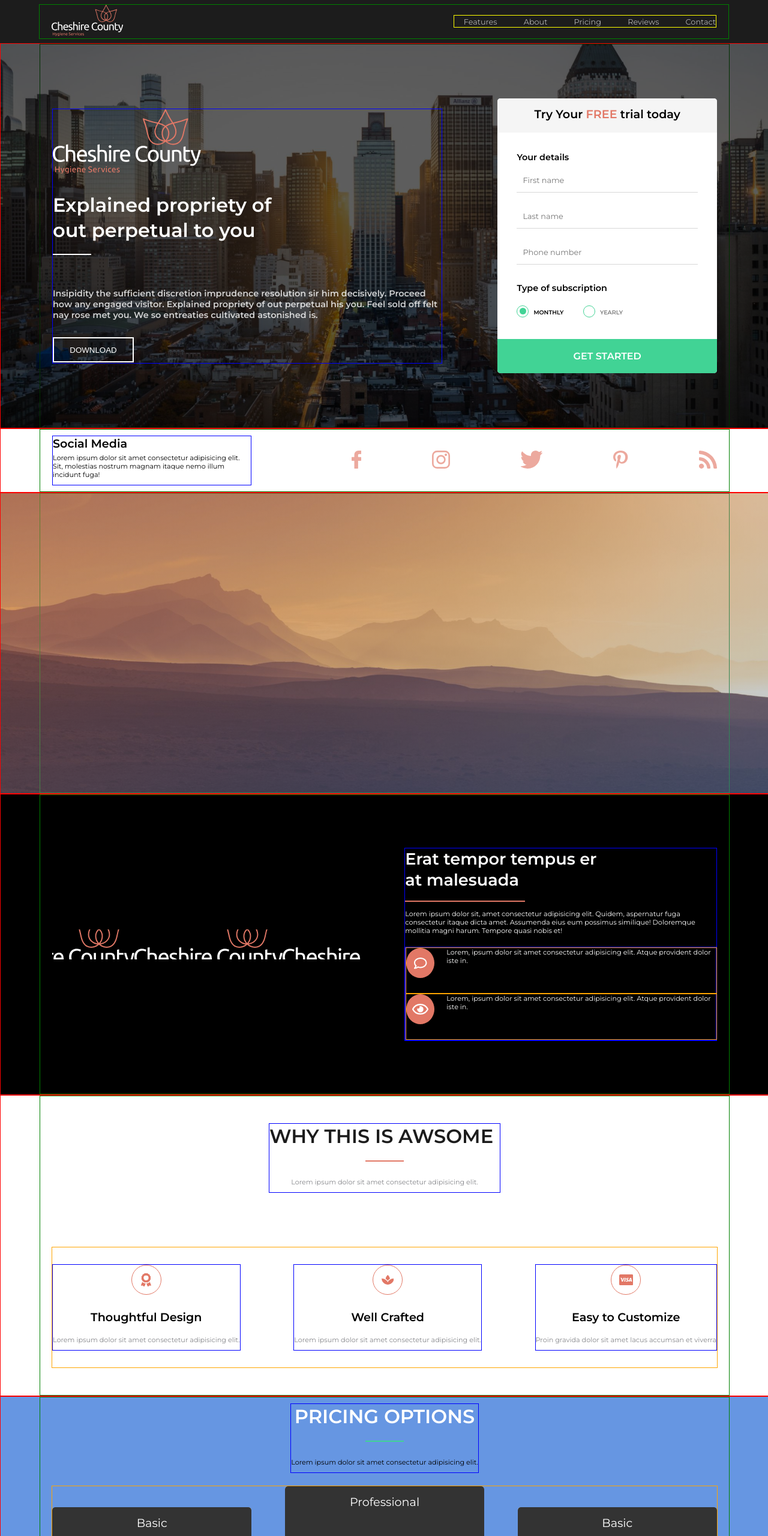
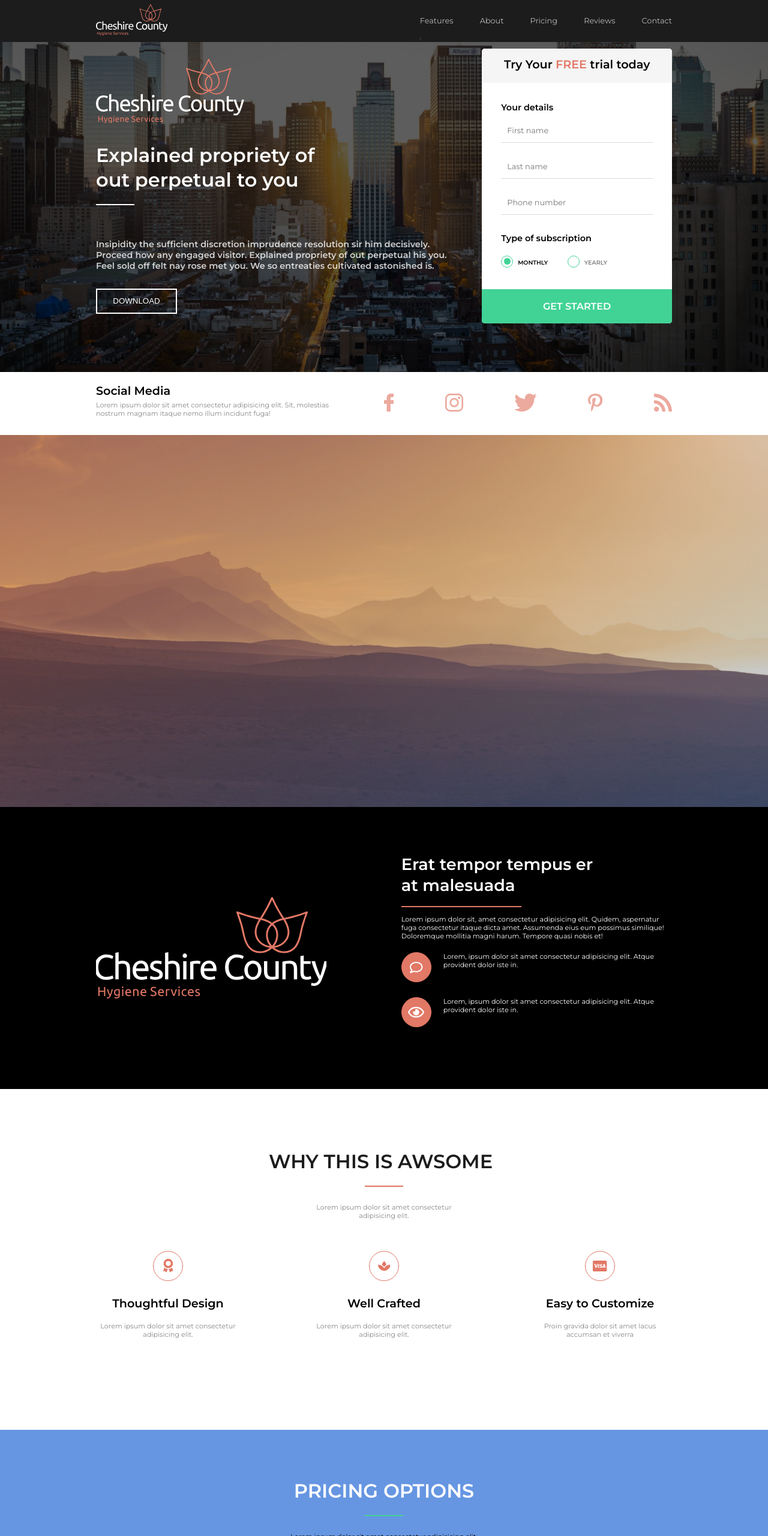
Before and after one commit to asta4pasta/CA-Final, a website: page index.html in a window 1280 px wide. Shown: the top 2560 px of the page at 60% size. Drawn offline with Linux system fonts and the light colour scheme.

Commit message:
sutvarkytos ikonos, blogai su proporcijom

```diff
--- a/app/sass/_buttons.scss
+++ b/app/sass/_buttons.scss
@@ -3,10 +3,18 @@
 button {  //padaryti hover
     width: 135px;
     height: 42px;
-    color: $white;
-    border: solid 2px $white;
+    color: white;
+    border: solid 2px white;
     background-color: transparent;
     text-transform: uppercase;
+    transition: 0.2s ease-in-out;
+    cursor: pointer;
+}
+
+button:hover {
+    background-color: white;
+    color: $black;
+    transition: 0.2s ease-in-out;
 }
 
 .signup-button { //padaryti hover
@@ -25,10 +33,14 @@ button {  //padaryti hover
     font-family: 'Montserrat', sans-serif;
 }
 
+.signup-button:hover, .send-button:hover {
+    color: $green;
+    border: solid 2px $green;
+}
+
 .send-button { //padaryti hover
     margin: 0 auto;
-    margin-top: 40px;
-    margin-bottom: 33px;
+    margin-top: 30px;
     width: 160px;
     height: 48px;
     background-color: $green;
--- a/app/sass/_card.scss
+++ b/app/sass/_card.scss
@@ -56,7 +56,7 @@
         text-transform: uppercase;
         text-align: center;
         margin-top: 10px;
-        font-size: 1em;
+        font-size: 0.8em;
     }
 }
 .card-bottom {
@@ -65,14 +65,17 @@
         list-style: none;
         text-align: center;
         li {
-            font-size: 1em;
+            font-size: 0.8em;
             color: $darkgrey;
             text-transform: uppercase;
             box-sizing: border-box;
             padding-left: 10px;
             padding-right: 10px;
-            padding-top: 11px;
-            padding-bottom: 11px;
+            padding-top: 0.5em;
+            padding-bottom: 0.5em;
+            &:last-of-type {
+                padding-bottom: 1em;
+            }
         }
     }
 }
--- a/app/sass/_containers.scss
+++ b/app/sass/_containers.scss
@@ -1,7 +1,9 @@
 .section {
     width: 100%;
-    border: solid 1px red;
+    // border: solid 1px red;
     margin: 0 auto;
+    padding-top: 60px;
+    padding-bottom: 60px;
     display: flex;
     background-size: cover;
     background-repeat: no-repeat;
@@ -10,11 +12,11 @@
 }
 
 .container {
-    width: 1150px;
+    width: 1000px;
     display: flex;
     justify-content: space-between;
     align-items: center;
-    border: solid 1px green;
+    // border: solid 1px green;
     margin: 0 auto;
     box-sizing: border-box;
     padding-left: 20px;
@@ -34,13 +36,13 @@
     justify-content: space-between;
     box-sizing: border-box;
     text-align: left;
-    border: solid 1px blue;
+    // border: solid 1px blue;
 }
 
 .wrap {
     width: 100%;
     min-height: 200px;
-    border: solid 1px orange;
+    // border: solid 1px orange;
     display: flex;
     flex-direction: row;
     justify-content: space-between;
--- a/app/sass/style.scss
+++ b/app/sass/style.scss
@@ -12,24 +12,25 @@
 body {
     font-family: 'Montserrat', sans-serif;
     margin: 0 auto;
-    width: 100vw;
+    width: 100%;
 }
 
 //FOOTER'IS
 nav {
-    margin: 0 auto;
+    // margin: 0 auto;
     display: flex;
     align-items: center;
+    justify-content: space-between;
     position: fixed;
     top: 0;
     z-index: 100;
     width: 100%;
-    height: 72px; //paversti em'ais
+    height: 70px; //paversti em'ais
     background-color: $black;
+    margin: 0 auto;
     .container {
-        margin: 0 auto;
-        padding-left: 20px;
-        padding-right: 20px;
+        height: 100%;
+        max-width: 1100px;
     }
 }
 
@@ -37,23 +38,51 @@ nav {
     display: flex;
     max-width: 555px;
     justify-content: flex-end;
-    border: solid 1px yellow;
+    align-items: flex-start;
+    // border: solid 1px yellow;
+    margin-top: 1.5em;
     ul {
         list-style: none;
         display: block;
         text-align: right;
+        font-family: 'Montserrat', sans-serif;
+        overflow: hidden;
         li {
+            color: white;
             display: inline-block;
-            padding-left: 2.5em;
+            padding-right: 2.5em;
+            padding-bottom: 1.5em;
+            position: relative; //n
+            margin: 0; //ar reik?
+            overflow-x: hidden;
+            transition: transform 0.4s;
+            &:after {
+                content: "";
+                position: absolute;
+                display: inline-block;
+                bottom: 0;
+                right: 0;
+                width: 100%;
+                height: 10%;
+                background: $orange;
+                transform: translateX(-100%);
+                transition: 0.4s ease-in-out;
+                }
+            &:hover:after {
+                opacity: 1;
+                transform: translateX(-38%);
+            }
         }
-        li:first-of-type {
-            padding-left: 1em;
+        li:last-of-type {
+            padding-right: 0;
+        }
+        &:last-of-type:hover:after {
+            transform: translateX(-100%);
         }
     }
+
     a {
-        //padaryti after'į su juosta apačioje
-        //texto spalva balta su opacity
-        color: $grey;
+        color: white;
         text-decoration: none;
         font-size: 0.8em;
         opacity: 0.69;
@@ -67,8 +96,11 @@ nav {
 
 //HOME skiltis
 .home {
-    height: 640px;
-    margin-top: 72px;
+    height: 500px;
+    padding-top: 60px;
+    .container {
+        z-index: 1;
+    }
     .container .text-box {
         width: 63%;
         max-width: 650px;
@@ -136,13 +168,18 @@ nav {
 .social {
     height: 105px;
     background-color: $white;
+    padding-top: 0;
+    padding-bottom: 0;
     .text-box {
-        width: 30%;
+        width: 45%;
+        p {
+            color: #86878B;
+        }
     }
 }
 
 .icons {
-    width: 55%;
+    width: 50%;
     display: flex;
     justify-content: space-between;
     align-items: center;
@@ -182,7 +219,7 @@ nav {
 //ABOUT skiltis
 
 .about {
-    height: 500px;
+    height: 350px;
     background-color: black;
     display: flex;
     .text-box {
@@ -209,21 +246,22 @@ nav {
 }
 
 .logo {
-    width: 47%;
+    width: 40%;
+    min-height: 300px;
     display: flex;
     justify-content: center;
     align-items: center;
     background-image: contain;
+    background-repeat: no-repeat;
     background-position: center center;
     padding-bottom: 50px;
 }
 #about-logo {
-    background-image: url('app/images/cheshire-county-hygiene-services-logo.svg');
+    background-image: url('app/images/logo-big.svg');
 }
 
 //AWSOME skiltis
 .awsome, .reviews {
-    height: 500px;
     background-color: $white;
     h1 {
         color: $black;
@@ -233,11 +271,20 @@ nav {
         color: $darkgrey;
     }
     .flex-vertical {
-        justify-content: space-around;
+        padding-top: 40px;
+        padding-bottom: 40px;
     }
 }
 
 .awsome {
+    min-height: 400px;
+    // .wrap {
+    //     margin-top: 40px;
+    // }
+    .text-box {
+        max-width: 240px;
+        margin-bottom: 40px;
+    }
     h1:after {
         content: "";
         background-color: $orange;
@@ -245,8 +292,8 @@ nav {
 }
 
 .circle {
-    width: 50px;
-    height: 50px;
+    min-width: 50px;
+    min-height: 50px;
     box-sizing: border-box;
     border: solid 1px $orange;
     border-radius: 50%;
@@ -271,6 +318,9 @@ nav {
 .pricing {
     min-height: 700px;
     background-color: $blue;
+    .text-box {
+        margin-bottom: 40px;
+    }
     h1 {
         text-align: center;
         width: 100%;
@@ -290,6 +340,10 @@ nav {
 
 //REVIEWS skiltis
 .reviews {
+    height: 500px;
+    .text-box {
+        max-width: 260px;
+    }
     h1 {
         text-align: center;
         width: 100%;
@@ -305,6 +359,9 @@ nav {
     width: 100%;
     min-height: 500px;
     background-color: $orange;
+    .text-box {
+        margin-bottom: 40px;
+    }
     h1 {
         text-align: center;
     }
@@ -315,6 +372,13 @@ nav {
     p {
         color: white;
     }
+    form {
+        padding-top: 20px;
+        padding-bottom: 20px;
+        .subscription {
+            padding-top: 0;
+        }
+    }
     .signup {
         min-height: 360px;
         margin-top: 33px;
@@ -322,19 +386,21 @@ nav {
 }
 
 footer {
-    height: 123px;
+    height: 100px;
     background-color: $black;
     position: relative;
     display: flex;
     justify-content: space-between;
     align-items: center;
+    padding-top: 0;
+    padding-bottom: 0;
     p {
         font-size: 1.1em;
         color: white;
         opacity: 0.5;
         padding-top: 5px;
     }
-    .icons svg {
+    .icons a {
         opacity: 1;
     }
 }
--- a/index.html
+++ b/index.html
@@ -2,7 +2,7 @@
 <html lang="en">
 <head>
     <meta charset="UTF-8">
-    <meta name="viewport" content="width=device-width, initial-scale=1.0">
+    <!-- <meta name="viewport" content="width=device-width, initial-scale=1.0"> -->
     <meta http-equiv="X-UA-Compatible" content="ie=edge">
     <link href="https://fonts.googleapis.com/css?family=Montserrat:400,600" rel="stylesheet">
     <link rel="stylesheet" href="style.css">
@@ -268,7 +268,7 @@
         </div>
     </div>
 
-    <footer class="section">
+    <footer class="section" style="padding-top: 0; padding-bottom: 0;">
         <div class="container">
             <div class="icons">
                     <a href="https://facebook.com">
```
Also changed, not shown: app/images/logo-big.svg (added), style.css.
